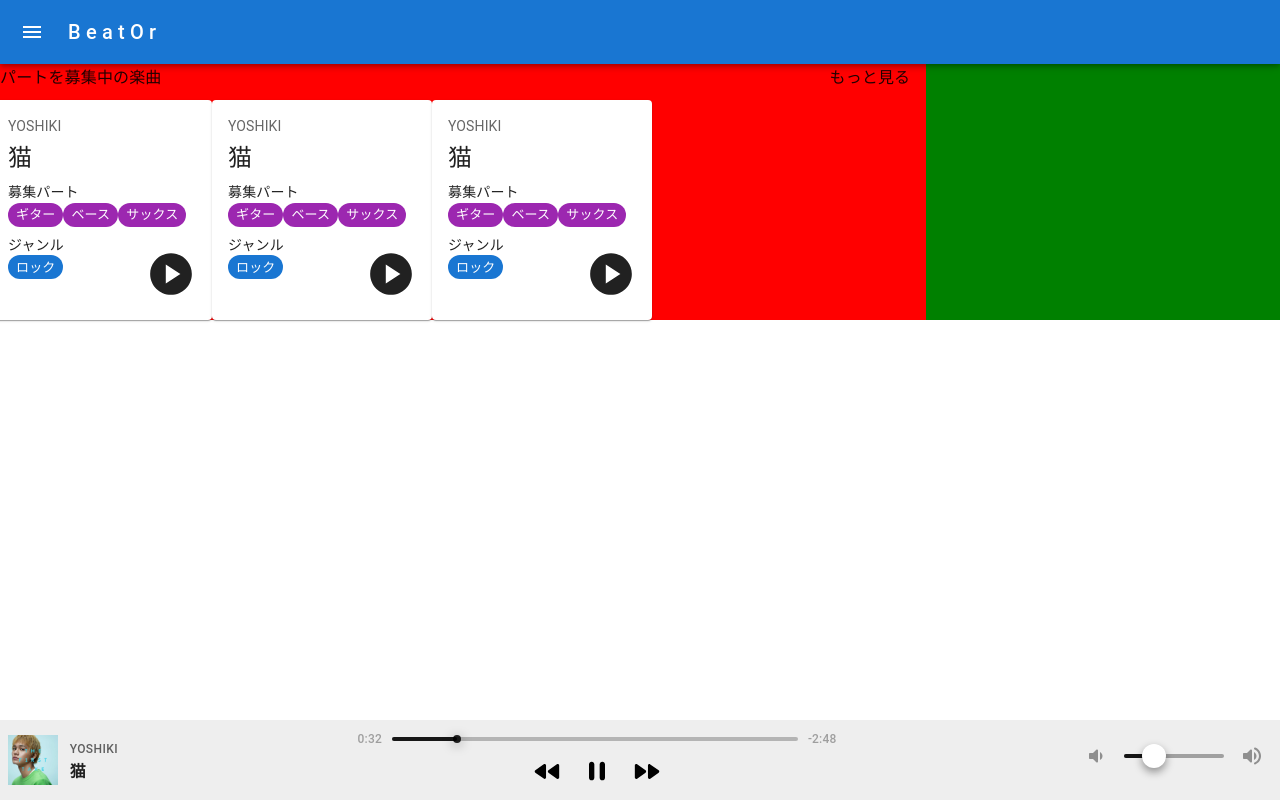
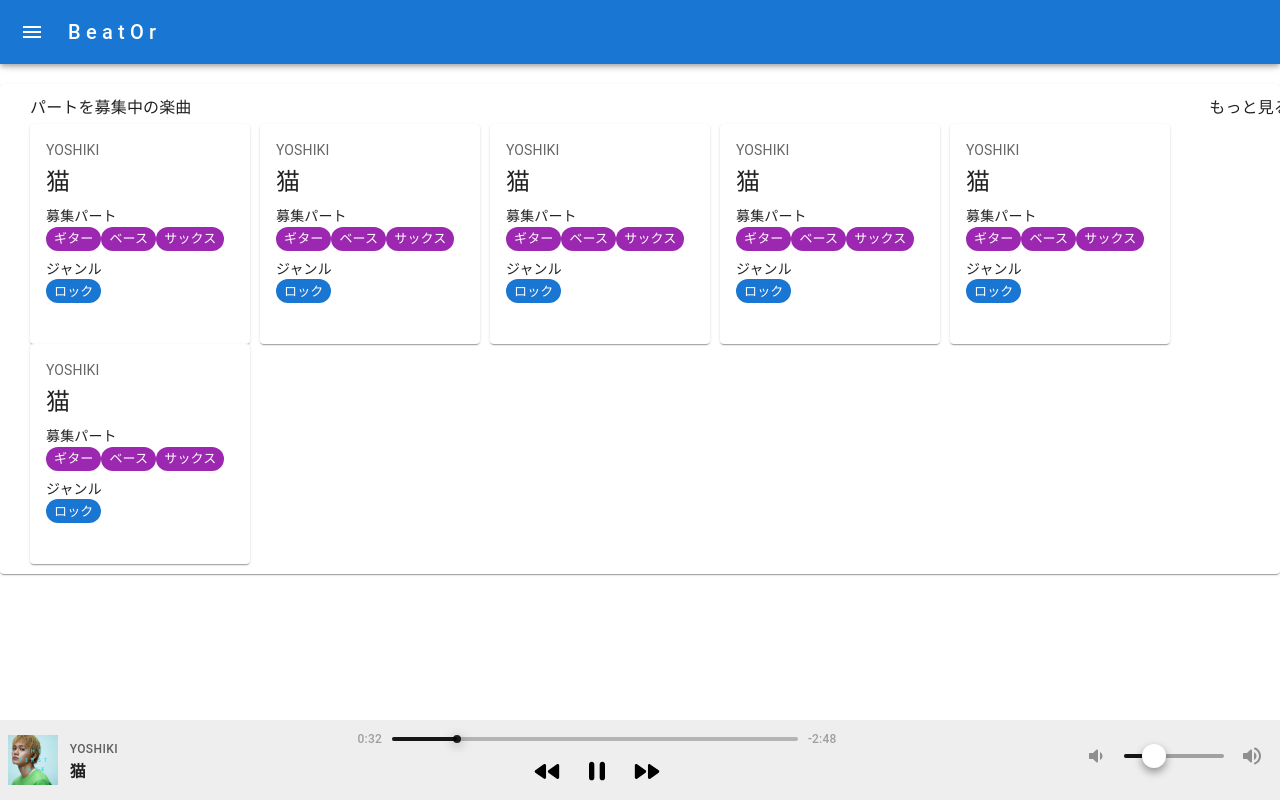
Before and after one commit to Jumpei-Arigaya/beator-front-web, a Next.js app: page / in a window 1280 px wide. Built offline with nearby package versions, Linux system fonts and the light colour scheme.

Commit message:
パートを募集中の楽曲コンポーネントの大枠を実装

```diff
--- a/src/components/layouts/DashBoard.tsx
+++ b/src/components/layouts/DashBoard.tsx
@@ -21,25 +21,6 @@ import AccountBoxIcon from "@mui/icons-material/AccountBox";
 import HomeIcon from "@mui/icons-material/Home";
 import Link from "next/link";
 const drawerWidth = 240;
-
-const Main = styled("main", { shouldForwardProp: (prop) => prop !== "open" })<{
-  open?: boolean;
-}>(({ theme, open }) => ({
-  flexGrow: 1,
-  padding: theme.spacing(3),
-  transition: theme.transitions.create("margin", {
-    easing: theme.transitions.easing.sharp,
-    duration: theme.transitions.duration.leavingScreen,
-  }),
-  marginLeft: `-${drawerWidth}px`,
-  ...(open && {
-    transition: theme.transitions.create("margin", {
-      easing: theme.transitions.easing.easeOut,
-      duration: theme.transitions.duration.enteringScreen,
-    }),
-    marginLeft: 0,
-  }),
-}));
 
 interface AppBarProps extends MuiAppBarProps {
   open?: boolean;
@@ -187,7 +168,7 @@ export default function DashBoard({ children }: LayoutProps) {
           </Link>
         </ListItem>
       </Drawer>
-      <div style={{ marginTop: "64px" }}>{children}</div>
+      <Box sx={{ marginTop: "64px", width: "100%" }}>{children}</Box>
     </Box>
   );
 }
--- a/src/features/lookingForSounds/components/AudioControl.tsx
+++ b/src/features/lookingForSounds/components/AudioControl.tsx
@@ -18,22 +18,19 @@ type AudioControlProps = {
 /**
  * オーディオコントロールを行うコンポーネント
  */
-export const AudioControl = ({
-  play,
-  handleAudioControl,
-}: AudioControlProps) => {
+export const AudioControl = (props: AudioControlProps) => {
   return (
     <>
-      {play ? (
+      {props.play ? (
         <NotStartedIcon
           sx={{ fontSize: 50, alignItems: "flex-end" }}
           color="disabled"
-          onClick={() => handleAudioControl()}
+          onClick={() => props.handleAudioControl()}
         />
       ) : (
         <PlayCircleIcon
           sx={{ fontSize: 50, alignItems: "flex-end" }}
-          onClick={() => handleAudioControl()}
+          onClick={() => props.handleAudioControl()}
         />
       )}
     </>
--- a/src/features/lookingForSounds/components/LookingForSounds.tsx
+++ b/src/features/lookingForSounds/components/LookingForSounds.tsx
@@ -1,29 +1,47 @@
 import { useLookingForSounds } from "@/features/lookingForSounds/hooks/useLookingForSounds";
 import { PostCard } from "./PostCard";
-import { Grid, Typography, Button, Box } from "@mui/material";
+import { Grid, Typography, Button, Box, Paper } from "@mui/material";
 
 /**
  * サウンド募集中の楽曲一覧コンポーネント
  */
 const LookingForSounds = () => {
-  const { play, handleAudioControl } = useLookingForSounds();
+  const {
+    play,
+    handleAudioControl,
+    isHoverdPostCard,
+    handleMouseEnterPostCard,
+    handleMouseLeavePostCard,
+  } = useLookingForSounds();
 
   return (
-    <Grid container spacing={2} alignItems="center" sx={{ width: "100%" }}>
+    <Paper>
+      <Grid
+        container
+        alignItems="center"
+        sx={{ width: "100%", padding: "10px", margin: "20px" }}
+      >
         <Grid item xs={6}>
           <Typography variant="subtitle1">パートを募集中の楽曲</Typography>
         </Grid>
         <Grid item xs={6} style={{ textAlign: "right" }}>
           <Typography variant="subtitle1">もっと見る</Typography>
         </Grid>
-      <Grid item xs={12}>
-        <Grid container spacing={1}>
-          <PostCard play={play} handleAudioControl={handleAudioControl} />
-          <PostCard play={play} handleAudioControl={handleAudioControl} />
-          <PostCard play={play} handleAudioControl={handleAudioControl} />
+        <Grid container item xs={12} sx={{ mt: "2px" }}>
+          {[...Array(6)].map((_, index) => (
+            <Grid item key={index}>
+              <PostCard
+                play={play}
+                handleAudioControl={handleAudioControl}
+                isHoverdPostCard={isHoverdPostCard}
+                handleMouseEnterPostCard={handleMouseEnterPostCard}
+                handleMouseLeavePostCard={handleMouseLeavePostCard}
+              />
+            </Grid>
+          ))}
         </Grid>
       </Grid>
-    </Grid>
+    </Paper>
   );
 };
 
--- a/src/features/lookingForSounds/components/PostCard.tsx
+++ b/src/features/lookingForSounds/components/PostCard.tsx
@@ -18,6 +18,18 @@ type PostCardProps = {
    * オーディオコントロールクリック時のイベント関数
    */
   handleAudioControl: () => void;
+  /**
+   * オーディオコントロールの表示状態
+   */
+  isHoverdPostCard: boolean;
+  /**
+   * PostCardコンポーネントホバー時のイベント関数
+   */
+  handleMouseEnterPostCard: () => void;
+  /**
+   * PostCardコンポーネントホバー解除時のイベント関数
+   */
+  handleMouseLeavePostCard: () => void;
 };
 
 /**
@@ -27,12 +39,18 @@ export const PostCard = (props: PostCardProps) => {
   return (
     <Card
       sx={{
-        minWidth: "210px",
-        minHeight: "210px",
         width: "220px",
         height: "220px",
+        marginRight: "10px",
         cursor: "pointer",
+        position: "relative",
+        transition: "background-color 0.3s",
+        "&:hover": {
+          backgroundColor: "rgba(240, 240, 240, 0.5)",
+        },
       }}
+      onMouseEnter={props.handleMouseEnterPostCard}
+      onMouseLeave={props.handleMouseLeavePostCard}
     >
       <CardContent>
         <Typography sx={{ fontSize: 14 }} color="text.secondary" gutterBottom>
@@ -57,9 +75,18 @@ export const PostCard = (props: PostCardProps) => {
             <Typography variant="body2">ジャンル</Typography>
             <Chip label="ロック" color="primary" size="small" />
           </Box>
-          <Box sx={{ marginTop: "22px" }}>
-            <AudioControl {...props} />
-          </Box>
+        </Box>
+        <Box
+          sx={{
+            position: "absolute",
+            bottom: "10px",
+            right: "10px",
+            zIndex: 1,
+            opacity: props.isHoverdPostCard || props.play ? 1 : 0,
+            transition: "opacity 0.3s",
+          }}
+        >
+          <AudioControl {...props} />
         </Box>
       </CardContent>
     </Card>
--- a/src/features/lookingForSounds/hooks/useLookingForSounds.ts
+++ b/src/features/lookingForSounds/hooks/useLookingForSounds.ts
@@ -1,10 +1,11 @@
 import { useState } from "react";
 
 /**
- * サウンド募集中の楽曲一覧コンポーネントに使用するカスタムフック
+ * LookingForSoundsコンポーネントに使用するカスタムフック
  */
 export const useLookingForSounds = () => {
   const [play, setPlay] = useState(false);
+  const [isHoverdPostCard, setIsHoverdPostCard] = useState(false);
 
   /**
    * 再生ボタンクリック時にオーディオをコントロールする
@@ -13,5 +14,25 @@ export const useLookingForSounds = () => {
     setPlay(!play);
   };
 
-  return { play, handleAudioControl };
+  /**
+   * PostCardコンポーネントホバー時のイベント関数
+   */
+  const handleMouseEnterPostCard = () => {
+    setIsHoverdPostCard(true);
+  };
+
+  /**
+   * PostCardコンポーネントホバー解除時のイベント関数
+   */
+  const handleMouseLeavePostCard = () => {
+    setIsHoverdPostCard(false);
+  };
+
+  return {
+    play,
+    handleAudioControl,
+    isHoverdPostCard,
+    handleMouseEnterPostCard,
+    handleMouseLeavePostCard,
+  };
 };
--- a/src/pages/index.tsx
+++ b/src/pages/index.tsx
@@ -1,18 +1,15 @@
 import { Inter } from "next/font/google";
 import DashBoard from "@/components/layouts/DashBoard";
 import SoundControlBar from "@/features/audioPlayer/components/SoundControlBar";
-import { Box } from "@mui/material";
 import LookingForSounds from "@/features/lookingForSounds/components/LookingForSounds";
 
 const inter = Inter({ subsets: ["latin"] });
 
 export default function Home() {
   return (
-    <main style={{ backgroundColor: "green" }}>
+    <main>
       <DashBoard>
-        <Box sx={{ display: "flex", width: "100%", backgroundColor: "red" }}>
-          <LookingForSounds />
-        </Box>
+        <LookingForSounds />
         <SoundControlBar />
       </DashBoard>
     </main>
```
Lines whose indentation alone changed are shown as unchanged.
